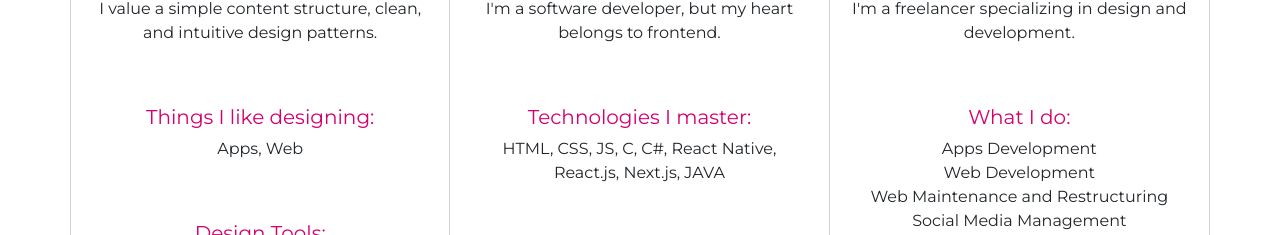
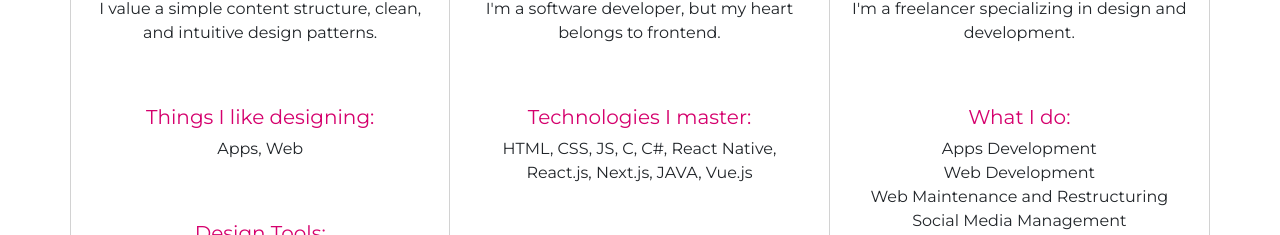
Before and after one commit to marianargabriel/marianargabriel-website, a Next.js app: page / in a window 1280 px wide. Shown: the part 1640-1875 px from the top of the page. Built offline with nearby package versions, Linux system fonts and the light colour scheme.

Commit message:
Adição de tecnologias

```diff
--- a/app/page.jsx
+++ b/app/page.jsx
@@ -68,7 +68,7 @@ export default function Home() {
                 </div>
                 <div className="tool-secondary-content">
                   <h5 className="tool-subtitle">Technologies I master:</h5>
-                  <p>HTML, CSS, JS, C, C#, React Native, <br />React.js, Next.js, JAVA</p>
+                  <p>HTML, CSS, JS, C, C#, React Native, <br />React.js, Next.js, JAVA, Vue.js</p>
                 </div>
                 <div className="tool-tertiary-content">
                   <h5 className="tool-subtitle">Databases I used:</h5>
```
